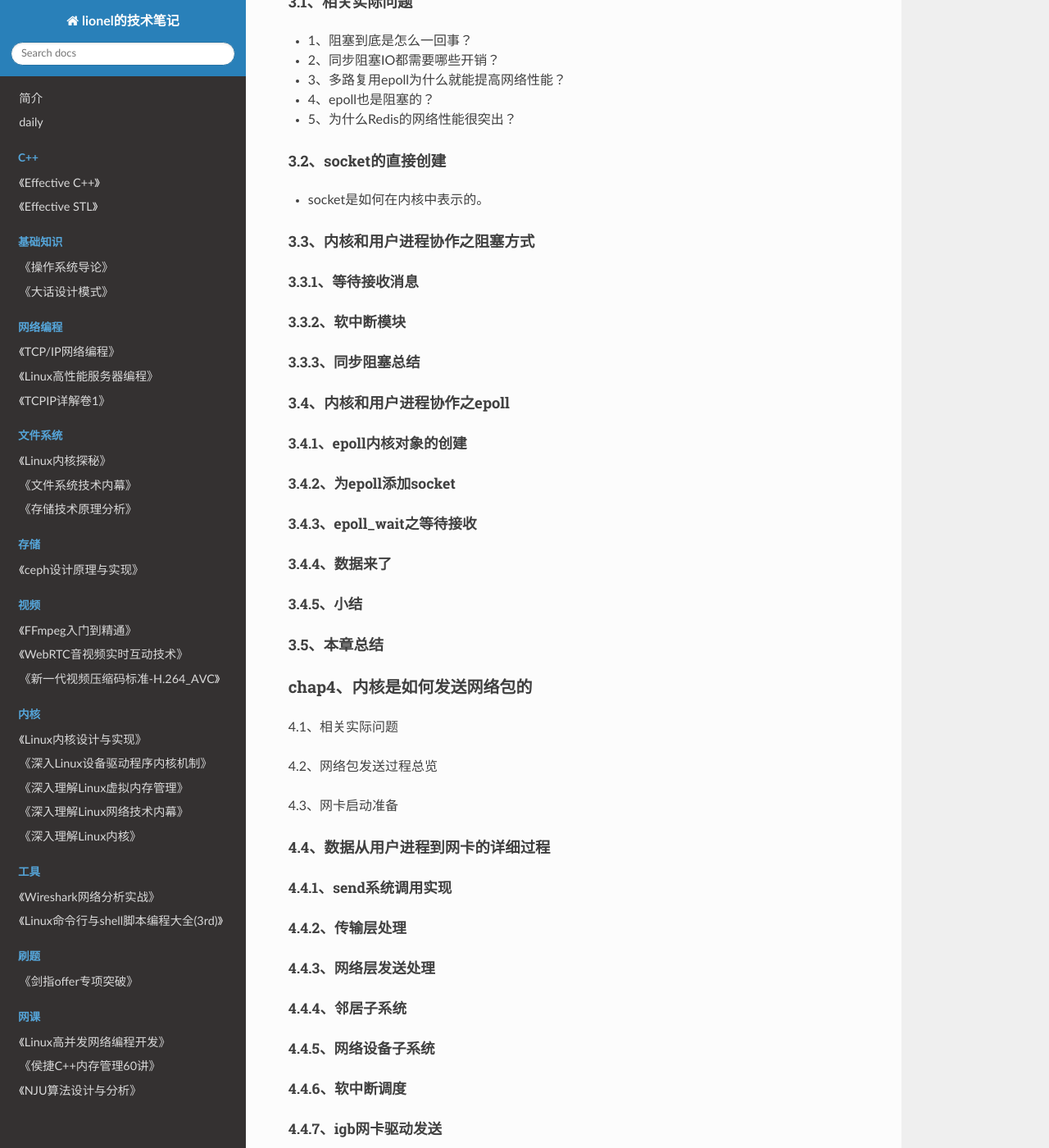
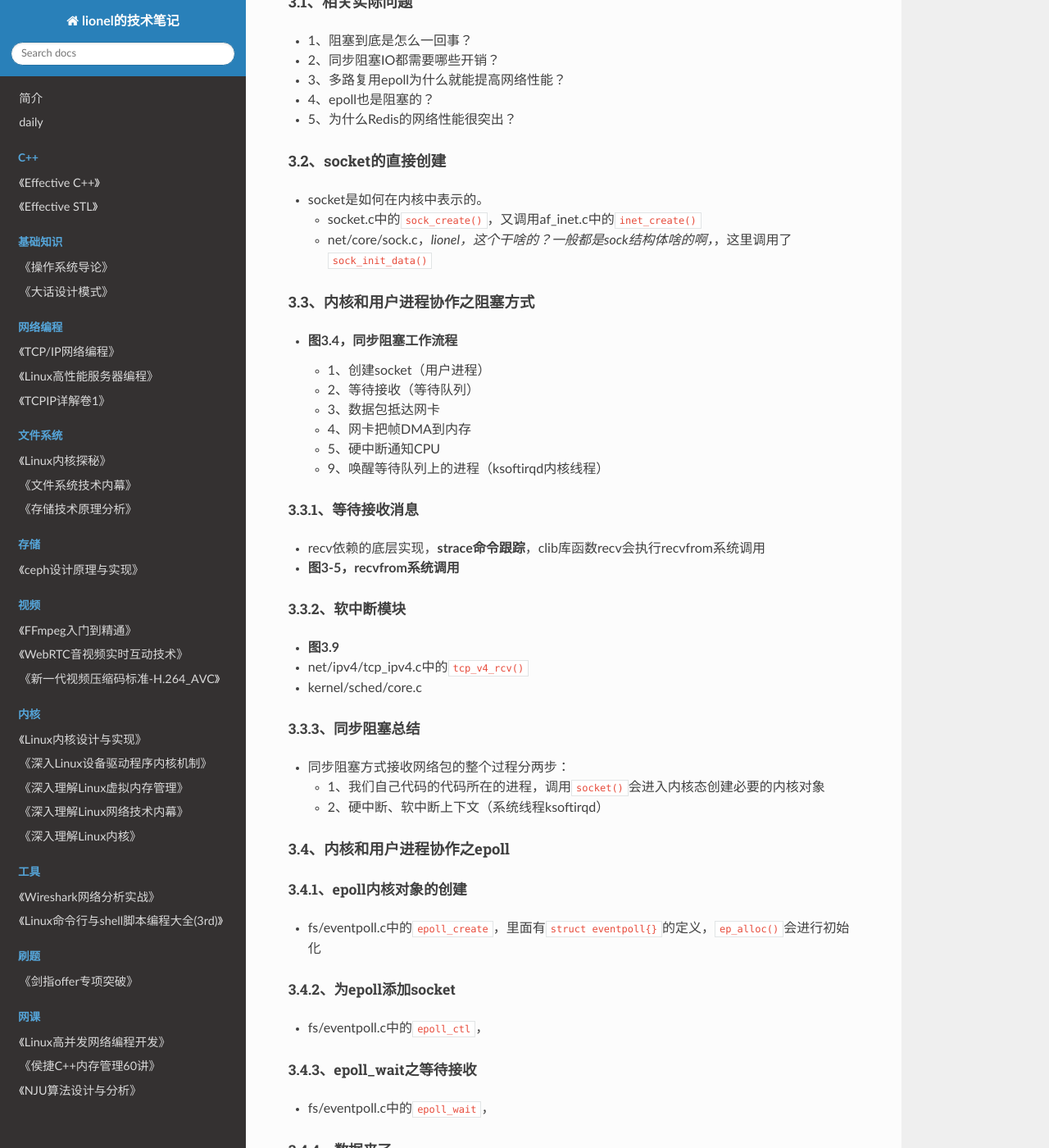
Before and after one commit to wolflion/booknotes, an MkDocs documentation site: the page built from docs/10network/深入理解Linux网络.md, in a window 1280 px wide and 1400 px high, scrolled down 2208 px. Shown: the whole window at 82% size. Built offline with MkDocs 1.6.1, drawn with Linux system fonts in a browser that asks for light colours; nearby versions of some CDN libraries; some of the changed text lies outside the part shown.

Commit message:
Update 深入理解Linux网络.md

```diff
--- a/docs/10network/深入理解Linux网络.md
+++ b/docs/10network/深入理解Linux网络.md
@@ -92,26 +92,59 @@
 #### 3.2、socket的直接创建
 
 + socket是如何在内核中表示的。
+  + socket.c中的`sock_create()`，又调用af_inet.c中的`inet_create()`
+  + net/core/sock.c，*lionel，这个干啥的？一般都是sock结构体啥的啊，*，这里调用了`sock_init_data()`
 
 #### 3.3、内核和用户进程协作之阻塞方式
 
++ **图3.4，同步阻塞工作流程**
+  + 1、创建socket（用户进程）
+  + 2、等待接收（等待队列）
+  + 3、数据包抵达网卡
+  + 4、网卡把帧DMA到内存
+  + 5、硬中断通知CPU
+  + 9、唤醒等待队列上的进程（ksoftirqd内核线程）
+
 ##### 3.3.1、等待接收消息
+
++ recv依赖的底层实现，**strace命令跟踪**，clib库函数recv会执行recvfrom系统调用
++ **图3-5，recvfrom系统调用**
 
 ##### 3.3.2、软中断模块
 
++ **图3.9**
++ net/ipv4/tcp_ipv4.c中的`tcp_v4_rcv()`
++ kernel/sched/core.c
+
 ##### 3.3.3、同步阻塞总结
+
++ 同步阻塞方式接收网络包的整个过程分两步：
+  + 1、我们自己代码的代码所在的进程，调用`socket()`会进入内核态创建必要的内核对象
+  + 2、硬中断、软中断上下文（系统线程ksoftirqd）
 
 #### 3.4、内核和用户进程协作之epoll
 
 ##### 3.4.1、epoll内核对象的创建
 
++ fs/eventpoll.c中的`epoll_create`，里面有`struct eventpoll{}`的定义，`ep_alloc()`会进行初始化
+
 ##### 3.4.2、为epoll添加socket
+
++ fs/eventpoll.c中的`epoll_ctl`，
 
 ##### 3.4.3、epoll_wait之等待接收
 
++ fs/eventpoll.c中的`epoll_wait`，
+
 ##### 3.4.4、数据来了
 
++ net/ipv4/tcp_ipv4.c中的`tcp_v4_rcv()`
++ net/ipv4/tcp_input.c中的`tcp_rcv_established()`
++ net/core/sock.c中的`sock_def_readable()`
+
 ##### 3.4.5、小结
+
++ **图3.26，epoll原理汇总**
 
 #### 3.5、本章总结
 
@@ -121,15 +154,28 @@
 
 4.2、网络包发送过程总览
 
-4.3、网卡启动准备
+#### 4.3、网卡启动准备
+
++ drivers/net/ethernet/intel/igb/igb_main.c中的`__igb_open()`
+  + **真正的RingBuffer构造过程是在`igb_setup_tx_resources()`中完成的**
 
 #### 4.4、数据从用户进程到网卡的详细过程
 
 ##### 4.4.1、send系统调用实现
 
++ sendto系统调用
++ 主要干了2件事情
+  + 1、在内核中把真正的socket找出来，这个里面记录了各种协议栈的函数地址
+  + 2、构造一个struct msghdr对象，把用户传入的数据，都装进去
+
 ##### 4.4.2、传输层处理
 
++ 传输层拷贝
++ 传输层发送
+
 ##### 4.4.3、网络层发送处理
+
++ net/ipv4/ip_output.c中的`ip_queue_xmit()`
 
 ##### 4.4.4、邻居子系统
 
@@ -142,3 +188,49 @@
 4.5、RingBuffer内存回收
 
 4.6、本章总结
+
+### chap5、深度理解本机网络IO
+
+#### 5.2、跨机网络通信过程
+
+##### 5.2.1、跨机数据发送
+
+##### 5.2.2、跨机数据接收
+
+##### 5.2.3、跨机网络通信汇总
+
+#### 5.3、本机发送过程
+
+##### 5.3.1、网络层路由
+
+##### 5.3.2、本机IP路由
+
+##### 5.3.3、网络设备子系统
+
+##### 5.3.4、“驱动”程序
+
+#### 5.4、本机接收过程
+
+### chap6、深度理解TCP连接建立过程
+
+#### 6.2、深入理解listen
+
+6.2.1、listen系统调用
+
+6.2.2、协议栈listen
+
+6.2.3、接收队列定义
+
+#### 6.3、深入理解connect
+
+##### 6.3.1、connect调用链展开
+
+##### 6.3.2、选择可用端口
+
+##### 6.3.3、端口被使用过怎么办
+
+##### 6.3.4、发起syn请求
+
+##### 6.3.5、connect小结
+
+#### 6.4、完整TCP连接建立过程
```
